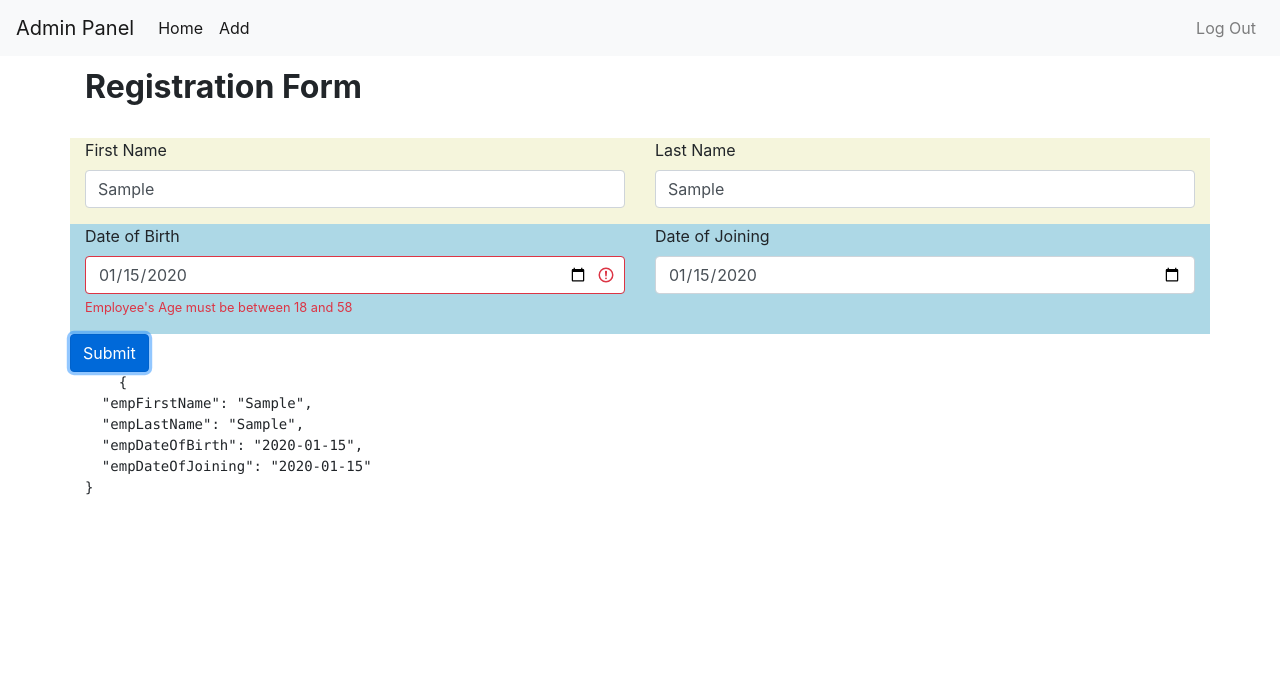
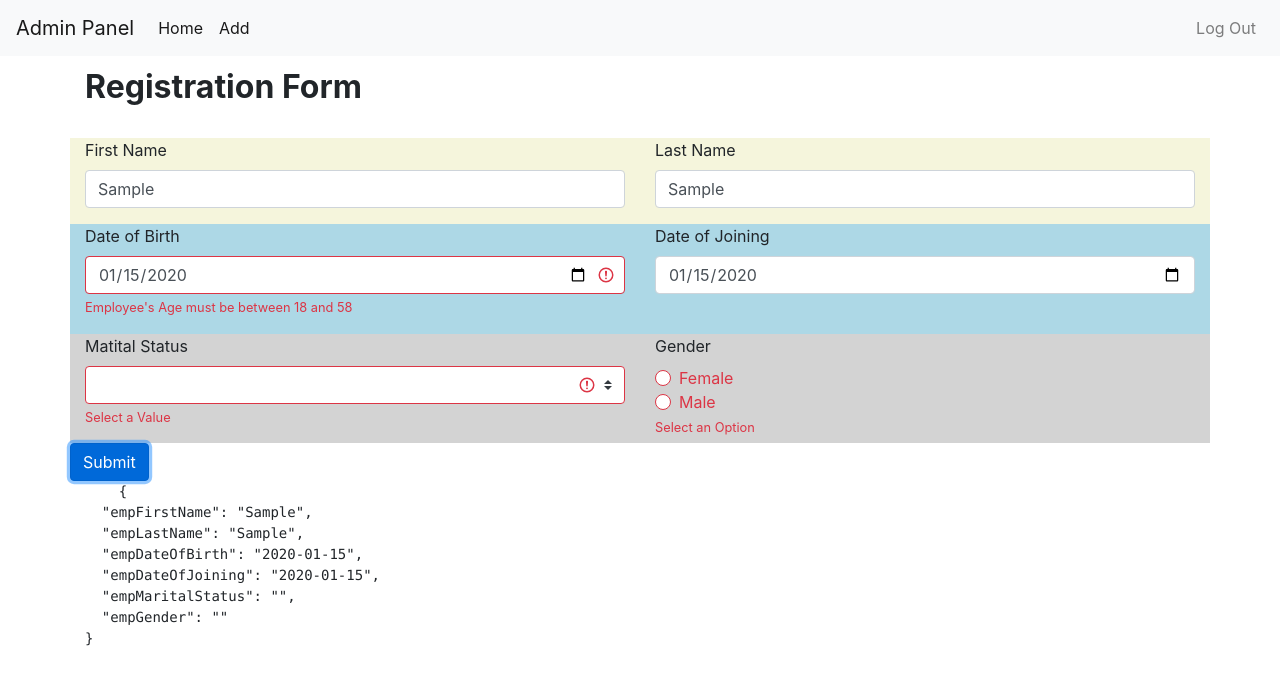
Before and after one commit to Gagandeep39/angular-employee-maintenance-app, an Angular app: page /admin/add in a window 1280 px wide. Both pictures are taken after typing "Sample", "Sample", "2020-01-15", "2020-01-15" into the empty fields and a click on the button "Submit". Shown: the top 684 px of the page. Built offline with nearby package versions, Linux system fonts and the light colour scheme.

Commit message:
Added marital status field Added gender buttons

```diff
--- a/src/app/admin/employee-add/employee-add.component.html
+++ b/src/app/admin/employee-add/employee-add.component.html
@@ -93,9 +93,39 @@
         </div>
       </div>
     </div>
-    <div class="row">
+    <div class="row" style="background-color: lightgrey;">
       <!-- Marital status  -->
+      <div class="col">
+        <div class="form-group">
+          <label for="status">Matital Status</label>
+          <select
+          name="status"
+          id="status"
+          formControlName="empMaritalStatus"
+          [ngClass]="{'is-invalid': submitted && employeeForm.get('empMaritalStatus').invalid}"
+          class="custom-select">
+              <option *ngFor="let s of maritalStatus | keyvalue" [value]="s.key"> {{s.value}} </option>
+          </select>
+          <div class="invalid-feedback" *ngIf="submitted && employeeForm.get('empMaritalStatus').invalid">Select a Value</div>
+      </div>
+      </div>
       <!-- Gender  -->
+      <div class="col">
+        <label>Gender</label>
+          <div *ngFor="let gender of genders | keyvalue" class="custom-control custom-radio">
+            <input
+            formControlName="empGender"
+              [ngClass]="{'is-invalid':submitted && employeeForm.get('empGender').invalid}"
+              [value]="gender.key"
+              class="custom-control-input"
+              id="{{gender.key}}"
+              type="radio">
+            <label class="custom-control-label" for="{{gender.key}}">{{gender.key}}</label>
+          </div>
+          <div *ngIf="submitted && employeeForm.get('empGender').invalid" class="text-danger">
+            <small>Select an Option</small>
+          </div>
+      </div>
     </div>
     <div class="row">
       <!-- Deprtment  -->
--- a/src/app/admin/employee-add/employee-add.component.ts
+++ b/src/app/admin/employee-add/employee-add.component.ts
@@ -1,3 +1,5 @@
+import { Gender } from './../../models/Gender.model';
+import { MaritalStatus } from './../../models/marital-status.model';
 import { CustomValidators } from './custom-validators';
 import { Component, OnInit } from '@angular/core';
 import { FormGroup, FormControl, Validators } from '@angular/forms';
@@ -10,6 +12,8 @@ import { FormGroup, FormControl, Validators } from '@angular/forms';
 export class EmployeeAddComponent implements OnInit {
   submitted = false;
   editMode = false;
+  maritalStatus = MaritalStatus;
+  genders = Gender;
 
   employeeForm: FormGroup;
 
@@ -20,7 +24,9 @@ export class EmployeeAddComponent implements OnInit {
       empFirstName: new FormControl('', Validators.required),
       empLastName: new FormControl('', Validators.required),
       empDateOfBirth: new FormControl('', [Validators.required, CustomValidators.forbiddenAge]),
-      empDateOfJoining: new FormControl('', [Validators.required, CustomValidators.forbidFutureDate])
+      empDateOfJoining: new FormControl('', [Validators.required, CustomValidators.forbidFutureDate]),
+      empMaritalStatus: new FormControl('', Validators.required),
+      empGender: new FormControl('', Validators.required)
     });
   }
 
```
